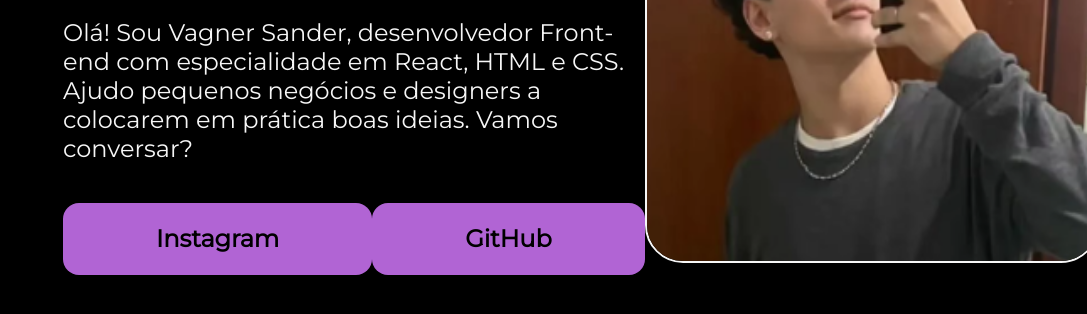
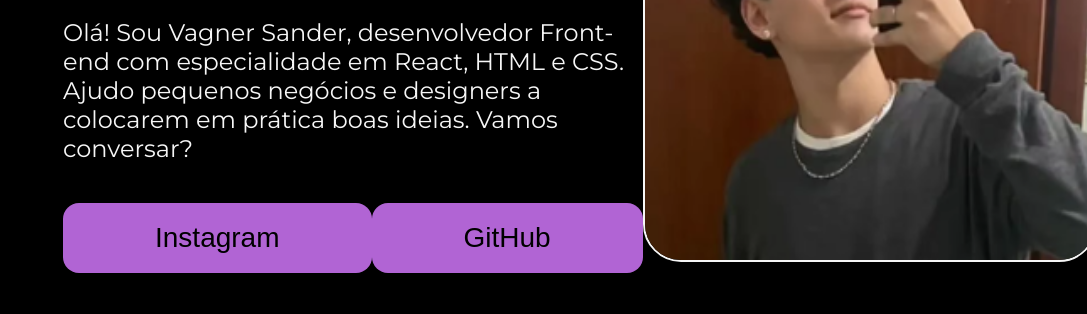
Before and after one commit to 0xVaguiN/Projeto-Portf-lio, a plain HTML site: page index.html in a window 1280 px wide. Shown: the part 356-670 px from the top of the page, without its empty margins (193-1280 px from the left). Drawn offline with nearby package versions, Linux system fonts and the light colour scheme.

Commit message:
Update style.css

```diff
--- a/style.css
+++ b/style.css
@@ -56,12 +56,19 @@ body{
 .botao{
     background-color: #b164d4;
     text-align: center;
-    font-family: 'Montserrat', sans-serif;
-    font-weight: 600;
+    font-family: 'Cal Sans', sans-serif;
+    font-weight: 400;
     color: black;
-    font-size: 24px;
+    font-size: 28px;
     border-radius: 16px;
-    padding: 21.5px 93px;
+    padding: 19px 92px;
     text-decoration: none;
+    cursor: pointer;
+    transition: background-color 0.2s;
+    transition: all 0.5s ease;
+}
 
+.botao:hover {
+    background-color: #8b35b3;
+    transform: scale(1.06);
 }
```
